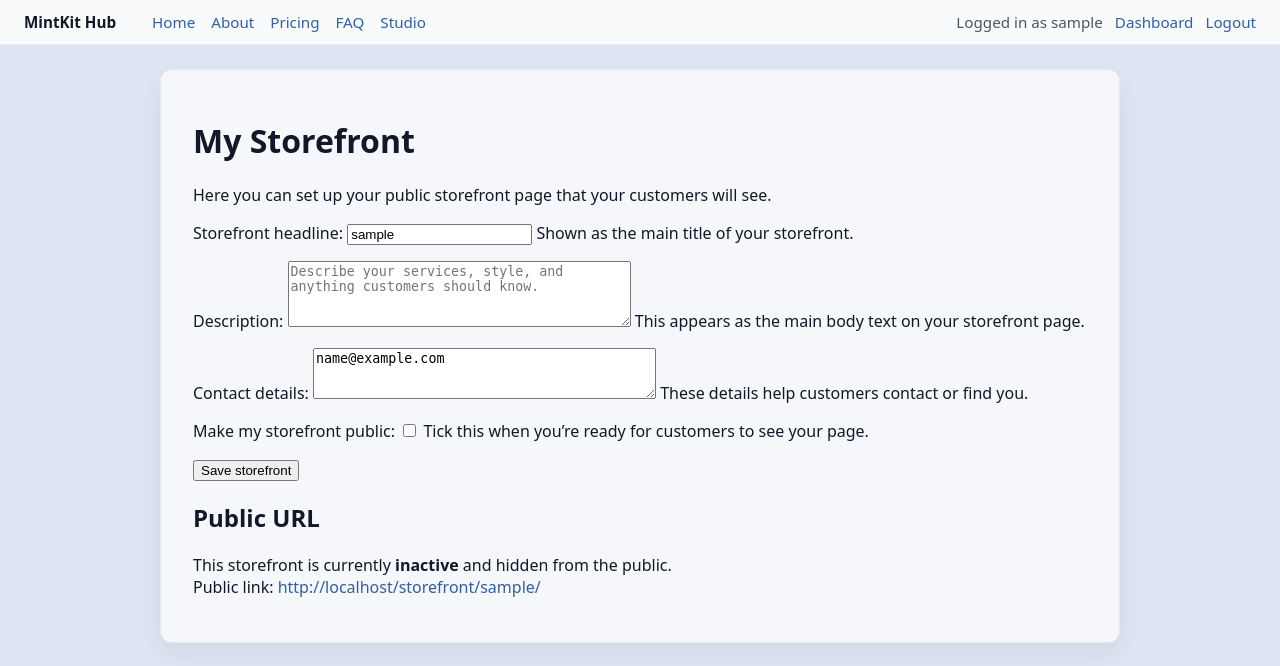
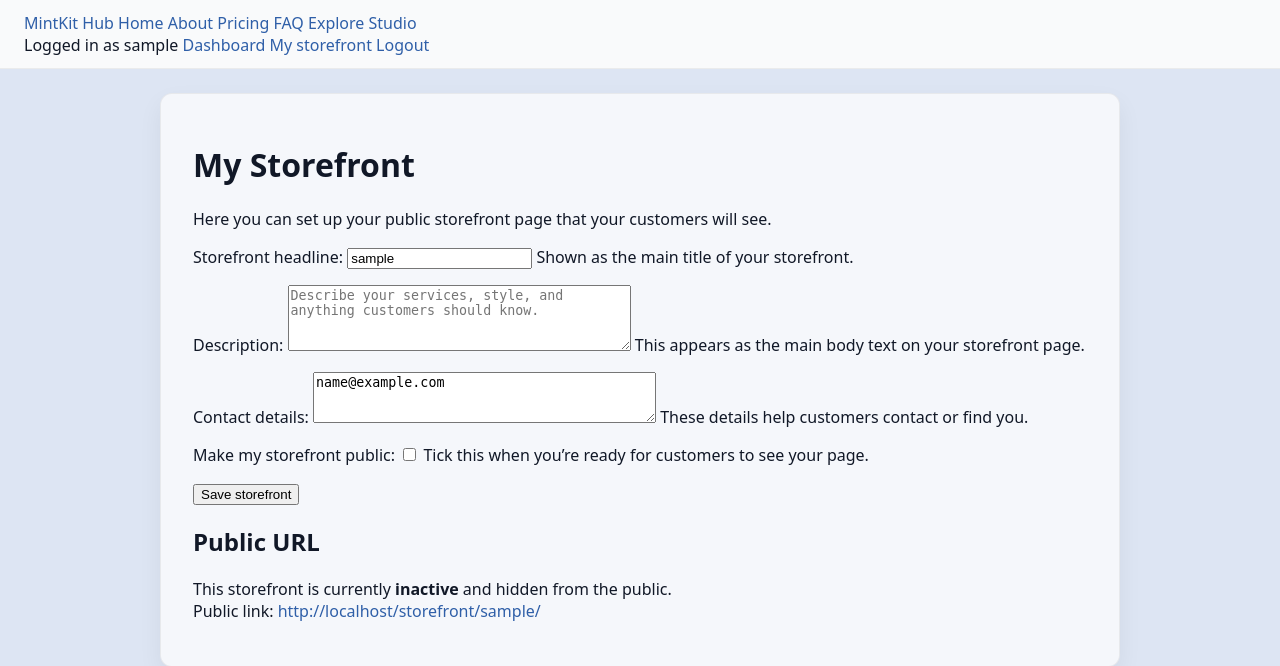
Before and after one commit to Oscar-Ivs/mintkit-hub, a Django app: page /storefront/my/ in a window 1280 px wide. Shown: the top 666 px of the page. Run offline with Django 5.2, Linux system fonts and the light colour scheme; the visitor is signed in with stand-in values (Sample User, id 1); data comes from the database, SQL or seed files in the repository.

Commit message:
Add Explore storefronts page and finalise main navigation structure

```diff
--- a/storefronts/urls.py
+++ b/storefronts/urls.py
@@ -3,6 +3,7 @@ from django.urls import path
 from . import views
 
 urlpatterns = [
-    path('my/', views.my_storefront, name='my_storefront'),
-    path('<slug:slug>/', views.storefront_detail, name='storefront_detail'),
+    path("my/", views.my_storefront, name="my_storefront"),
+    path("explore/", views.explore_storefronts, name="explore_storefronts"),
+    path("<slug:slug>/", views.storefront_detail, name="storefront_detail"),
 ]
--- a/storefronts/views.py
+++ b/storefronts/views.py
@@ -5,6 +5,7 @@ from django.shortcuts import get_object_or_404, redirect, render
 
 from .forms import StorefrontForm
 from .models import Storefront
+from django.shortcuts import render
 
 
 @login_required
@@ -65,3 +66,21 @@ def storefront_detail(request, slug):
         "storefronts/storefront_detail.html",
         {"storefront": storefront},
     )
+
+
+def explore_storefronts(request):
+    """
+    Public list of active storefronts.
+    Similar idea to BookBase Community: shows all public storefronts.
+    """
+    storefronts = (
+        Storefront.objects
+        .filter(is_active=True)
+        .select_related("profile__user")
+        .order_by("headline")
+    )
+
+    context = {
+        "storefronts": storefronts,
+    }
+    return render(request, "storefronts/explore_storefronts.html", context)
--- a/templates/base.html
+++ b/templates/base.html
@@ -1,5 +1,6 @@
 <!DOCTYPE html>
 <html lang="en">
+
 <head>
     <meta charset="utf-8">
     <title>MintKit Hub</title>
@@ -142,29 +143,33 @@
         }
     </style>
 </head>
+
 <body>
     <header class="navbar">
-        <div class="navbar-left">
-            <span class="navbar-brand">MintKit Hub</span>
-            <nav class="navbar-links">
+        <nav class="top-nav">
+            <div class="nav-left">
+                <a href="{% url 'home' %}" class="brand">MintKit Hub</a>
                 <a href="{% url 'home' %}">Home</a>
                 <a href="{% url 'about' %}">About</a>
                 <a href="{% url 'pricing' %}">Pricing</a>
                 <a href="{% url 'faq' %}">FAQ</a>
+                <a href="{% url 'explore_storefronts' %}">Explore</a>
                 <a href="{% url 'studio' %}">Studio</a>
-            </nav>
             </div>
 
-        <div class="navbar-right">
+            <div class="nav-right">
                 {% if user.is_authenticated %}
-                <span class="text-muted">Logged in as {{ user.username }}</span>
+                <span class="nav-text">Logged in as {{ user.username }}</span>
                 <a href="{% url 'dashboard' %}">Dashboard</a>
+                <a href="{% url 'my_storefront' %}">My storefront</a>
                 <a href="{% url 'logout' %}">Logout</a>
                 {% else %}
                 <a href="{% url 'login' %}">Login</a>
                 <a href="{% url 'register' %}">Register</a>
                 {% endif %}
             </div>
+        </nav>
+
     </header>
 
     <main class="page-container">
@@ -180,4 +185,5 @@
         {% endblock %}
     </main>
 </body>
+
 </html>
```
Also changed, not shown: templates/storefronts/explore_storefronts.html (added, +40 -0 lines). Lines whose indentation alone changed are shown as unchanged.
